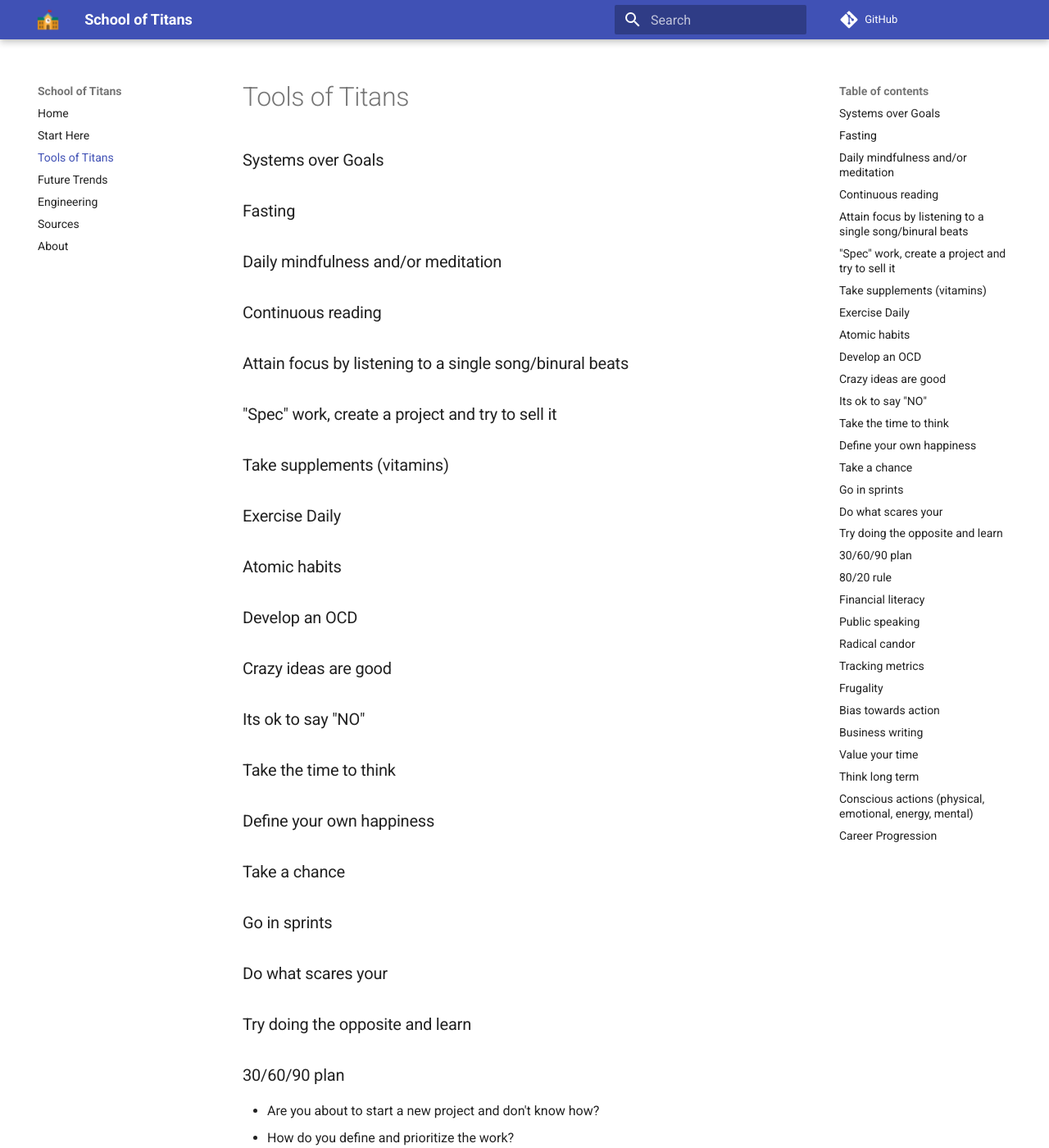
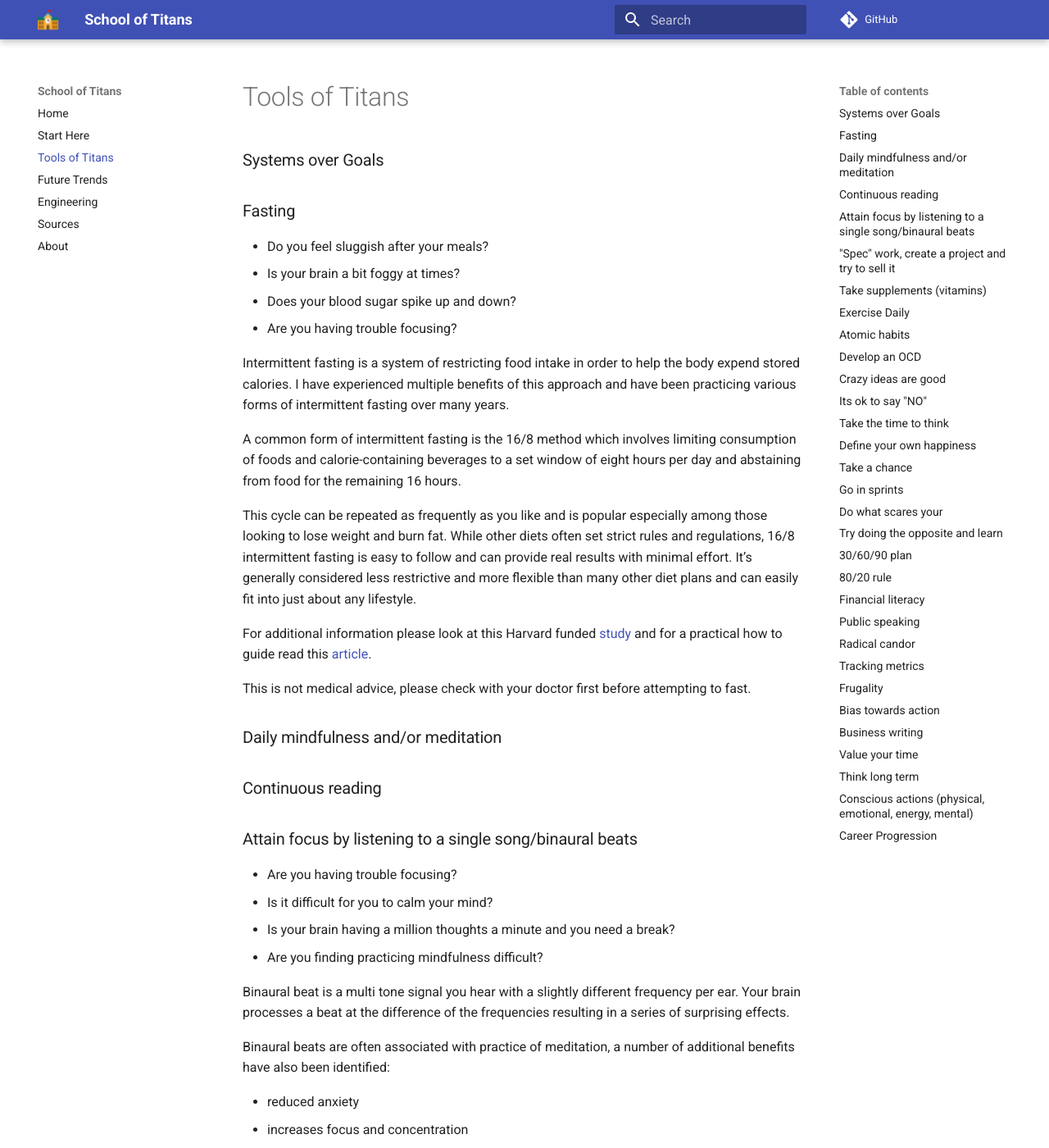
Before and after one commit to fszale/school-of-titans, an MkDocs documentation site: the page built from docs/tools.md, in a window 1280 px wide and 1400 px high. Shown: the whole window at 82% size. Built offline with MkDocs 1.6.1 and Material for MkDocs 9.7.7, drawn with Linux system fonts in a browser that asks for light colours; comment, search, counter and statistics services are not loaded; some of the changed text lies outside the part shown.

Commit message:
Added more content

```diff
--- a/docs/tools.md
+++ b/docs/tools.md
@@ -1,9 +1,44 @@
 # Tools of Titans
 ### Systems over Goals
 ### Fasting
+- Do you feel sluggish after your meals?
+- Is your brain a bit foggy at times?
+- Does your blood sugar spike up and down?
+- Are you having trouble focusing?
+
+Intermittent fasting is a system of restricting food intake in order to help the body expend stored calories. I have experienced multiple benefits of this approach and have been practicing various forms of intermittent fasting over many years.
+
+A common form of intermittent fasting is the 16/8 method which involves limiting consumption of foods and calorie-containing beverages to a set window of eight hours per day and abstaining from food for the remaining 16 hours.
+
+This cycle can be repeated as frequently as you like and is popular especially among those looking to lose weight and burn fat. While other diets often set strict rules and regulations, 16/8 intermittent fasting is easy to follow and can provide real results with minimal effort. It’s generally considered less restrictive and more flexible than many other diet plans and can easily fit into just about any lifestyle.
+
+For additional information please look at this Harvard funded [study](https://www.health.harvard.edu/heart-health/time-to-try-intermittent-fasting) and for a practical how to guide read this [article](https://perfectketo.com/16-8-intermittent-fasting-ketosis/).
+
+This is not medical advice, please check with your doctor first before attempting to fast.
+
 ### Daily mindfulness and/or meditation
 ### Continuous reading
-### Attain focus by listening to a single song/binural beats
+### Attain focus by listening to a single song/binaural beats
+- Are you having trouble focusing?
+- Is it difficult for you to calm your mind?
+- Is your brain having a million thoughts a minute and you need a break?
+- Are you finding practicing mindfulness difficult?
+
+Binaural beat is a multi tone signal you hear with a slightly different frequency per ear. Your brain processes a beat at the difference of the frequencies resulting in a series of surprising effects.
+
+Binaural beats are often associated with practice of meditation, a number of additional benefits have also been identified:
+
+- reduced anxiety
+- increases focus and concentration
+- lowers stress
+- foster positive moods
+- promotes creativity
+- helps to manage pain
+
+I have experienced all of the above outcomes as a result of listening to binaural beats daily and recommend that you find an iOS/Android app for your phone. Most of these apps come with pre-configured beat frequencies commonly found to induce a particular mood, meditative state, increased focus or simply assist with falling asleep. I have also experienced similar results by listening to the same song continuously over an extended period of time.
+
+For additional information please look at this ["Auditory Beat Stimulation and its Effects on Cognition and Mood States"](https://www.ncbi.nlm.nih.gov/pmc/articles/PMC4428073/) research study and for practical how to guide read this [article](https://www.healthline.com/health/binaural-beats#potential-benefits).
+
 ### "Spec" work, create a project and try to sell it
 ### Take supplements (vitamins)
 ### Exercise Daily
```
